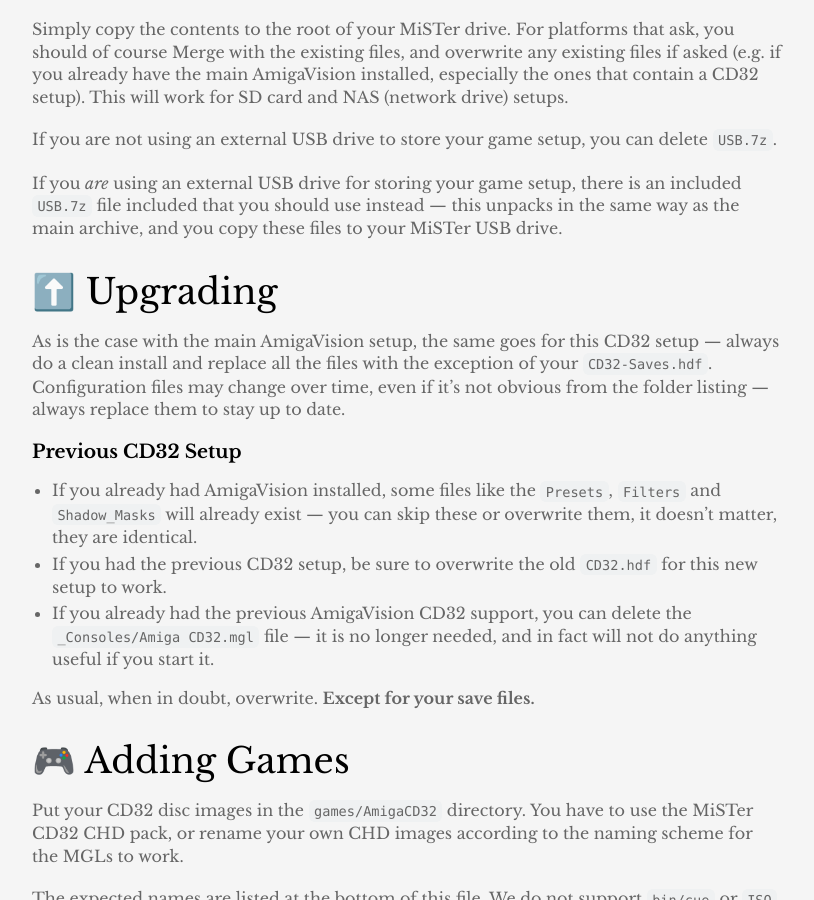
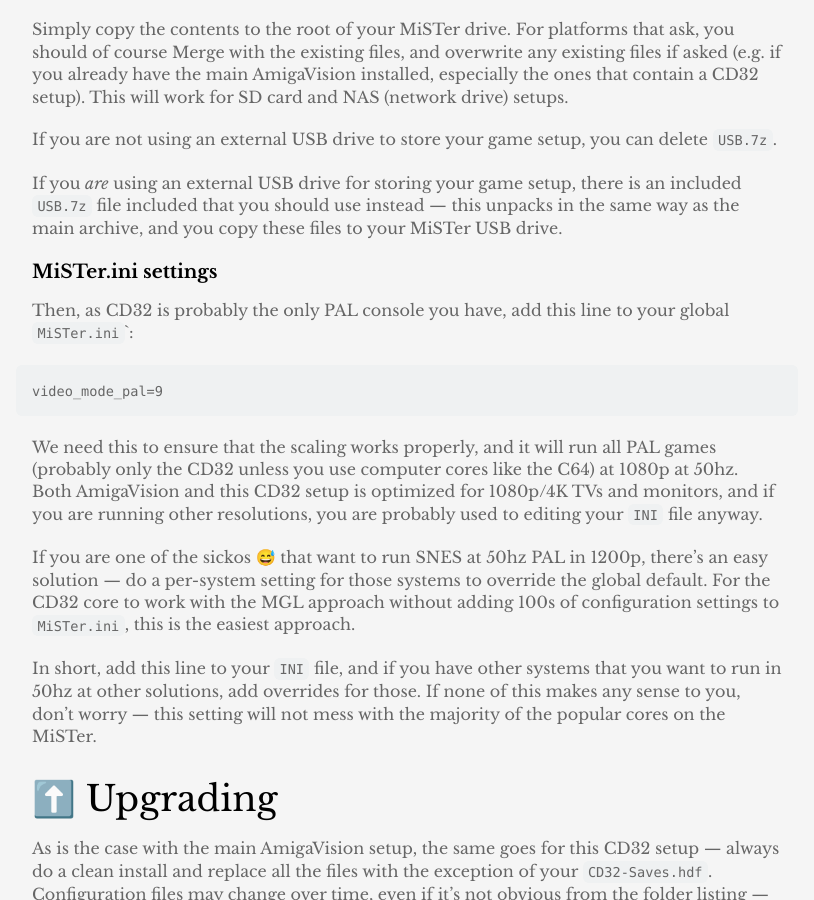
Before and after one commit to amigavision/amigavision.github.io, a Jekyll site: the page built from _posts/2025-10-03-cd32-2025.10.04.md, in a window 1280 px wide and 900 px high, scrolled down 820 px. Shown: the whole window, without its empty margins (233-1047 px from the left). Built offline with Jekyll 4.4.1, drawn with Linux system fonts in a browser that asks for light colours.

Commit message:
Add PAL 50hz INI instructions

`````diff
--- a/_posts/2025-10-03-cd32-2025.10.04.md
+++ b/_posts/2025-10-03-cd32-2025.10.04.md
@@ -26,6 +26,21 @@
 If you are not using an external USB drive to store your game setup, you can delete `USB.7z`.
 
 If you *are* using an external USB drive for storing your game setup, there is an included `USB.7z` file included that you should use instead — this unpacks in the same way as the main archive, and you copy these files to your MiSTer USB drive.
+
+### MiSTer.ini settings
+
+Then, as CD32 is probably the only PAL console you have, add this line to your global `MiSTer.ini``:
+
+```
+video_mode_pal=9
+````
+
+We need this to ensure that the scaling works properly, and it will run all PAL games (probably only the CD32 unless you use computer cores like the C64) at 1080p at 50hz. Both AmigaVision and this CD32 setup is optimized for 1080p/4K TVs and monitors, and if you are running other resolutions, you are probably used to editing your `INI` file anyway.
+
+If you are one of the sickos 😅 that want to run SNES at 50hz PAL in 1200p, there's an easy solution — do a per-system setting for those systems to override the global default. For the CD32 core to work with the MGL approach without adding 100s of configuration settings to `MiSTer.ini`, this is the easiest approach.
+
+In short, add this line to your `INI` file, and if you have other systems that you want to run in 50hz at other solutions, add overrides for those. If none of this makes any sense to you, don't worry — this setting will not mess with the majority of the popular cores on the MiSTer.
+
 
 ## ⬆️ Upgrading
 
`````
